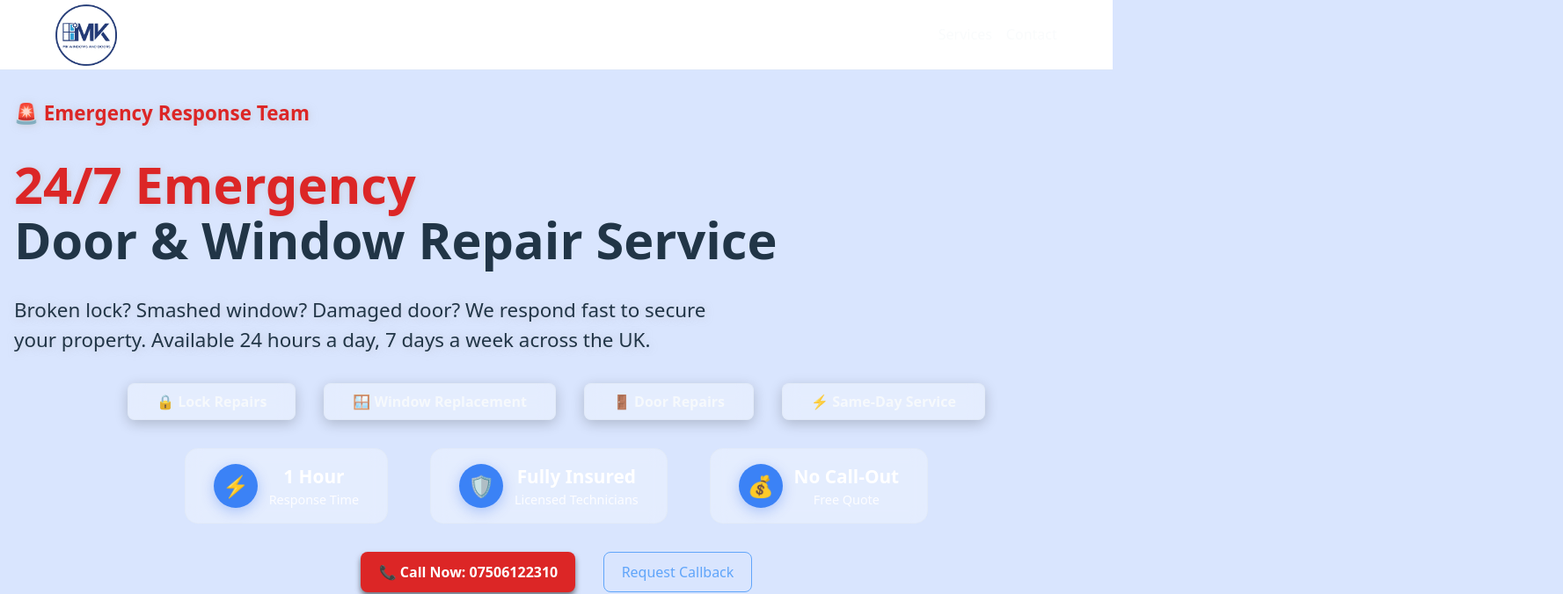
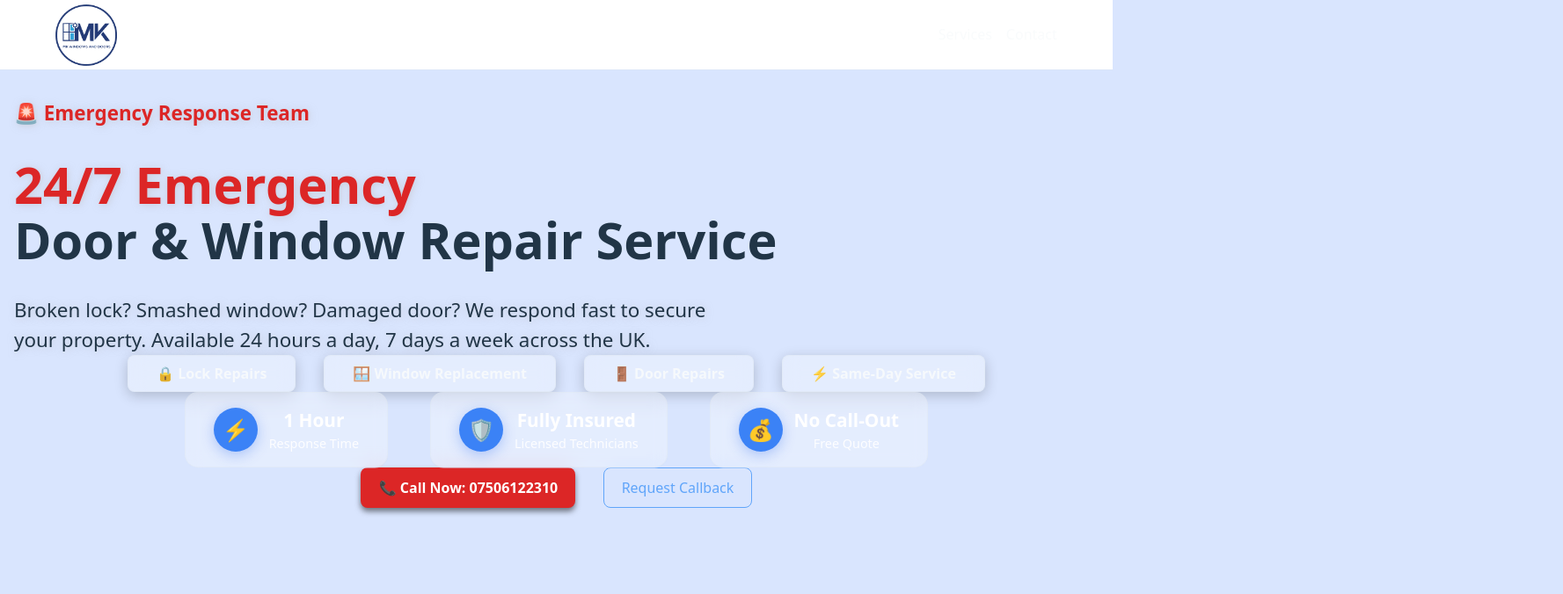
Before and after one commit to MarekKabala1/windowsTradeWebPage, a React (Vite) app: page / in a window 1280 px wide. Shown: the top 676 px of the page at 88% size, 1777 px wide, since content can reach past the window. Built offline with nearby package versions, Linux system fonts and the light colour scheme.

Commit message:
refactor(Emergency): reorganize service and trust badge sections for improved layout

```diff
--- a/src/components/Emergency.tsx
+++ b/src/components/Emergency.tsx
@@ -33,14 +33,13 @@ export default function Emergency() {
             your property. Available 24 hours a day, 7 days a week across the
             UK.
           </p>
-
+        </div>
+        <div className="hero-services">
           <div className="urgent-services">
             <div className="service-item">🔒 Lock Repairs</div>
             <div className="service-item">🪟 Window Replacement</div>
             <div className="service-item">🚪 Door Repairs</div>
             <div className="service-item">⚡ Same-Day Service</div>
-          </div>
-        </div>
           </div>
 
           <div className="trust-badges">
@@ -66,7 +65,7 @@ export default function Emergency() {
               </div>
             </div>
           </div>
-
+        </div>
         <div className="hero-buttons">
           <a href="tel:+441234567890" className="btn btn-emergency">
             📞 Call Now: 07506122310
@@ -75,6 +74,7 @@ export default function Emergency() {
             Request Callback
           </a>
         </div>
+      </div>
     </section>
   );
 }
```
Lines whose indentation alone changed are shown as unchanged.
